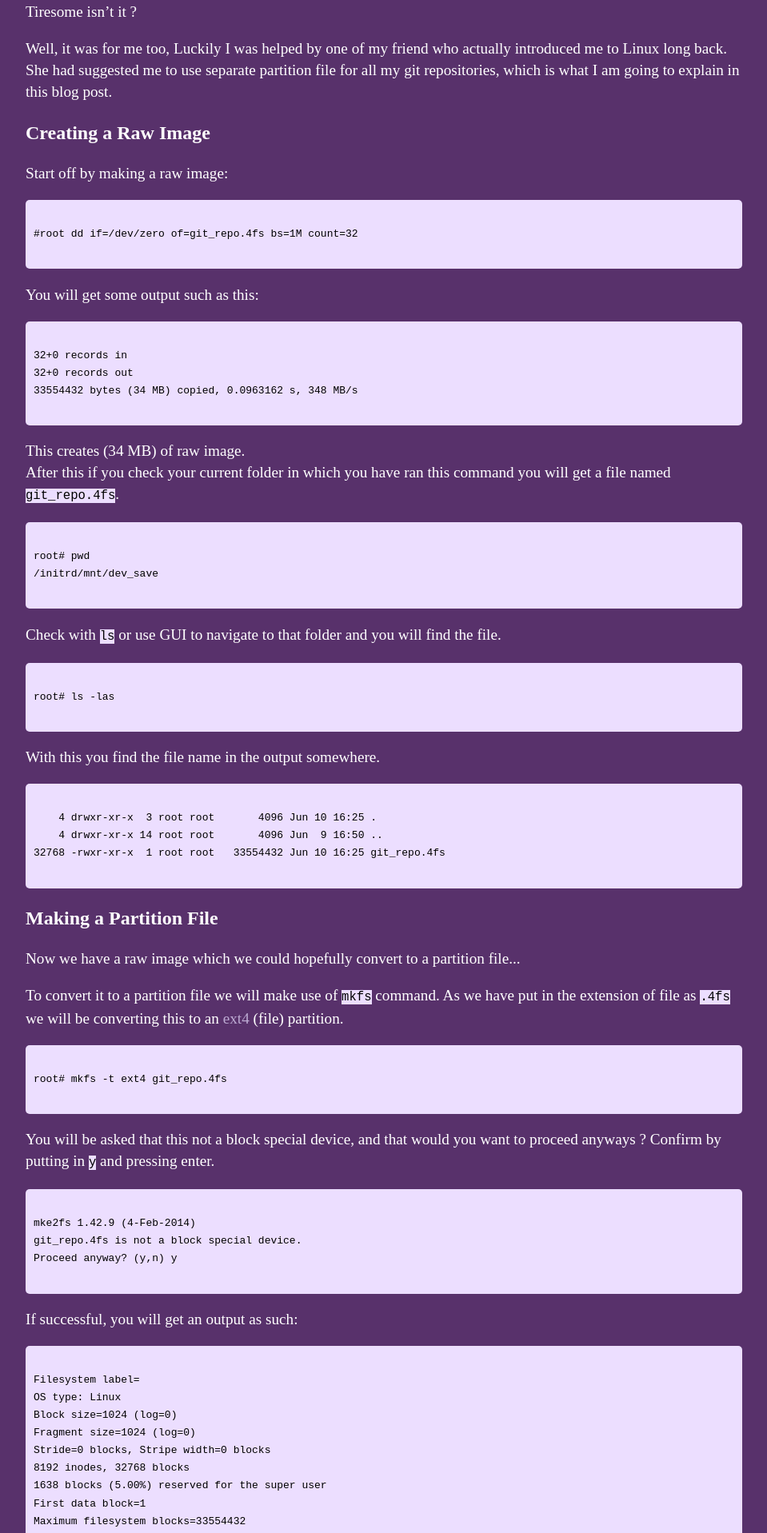
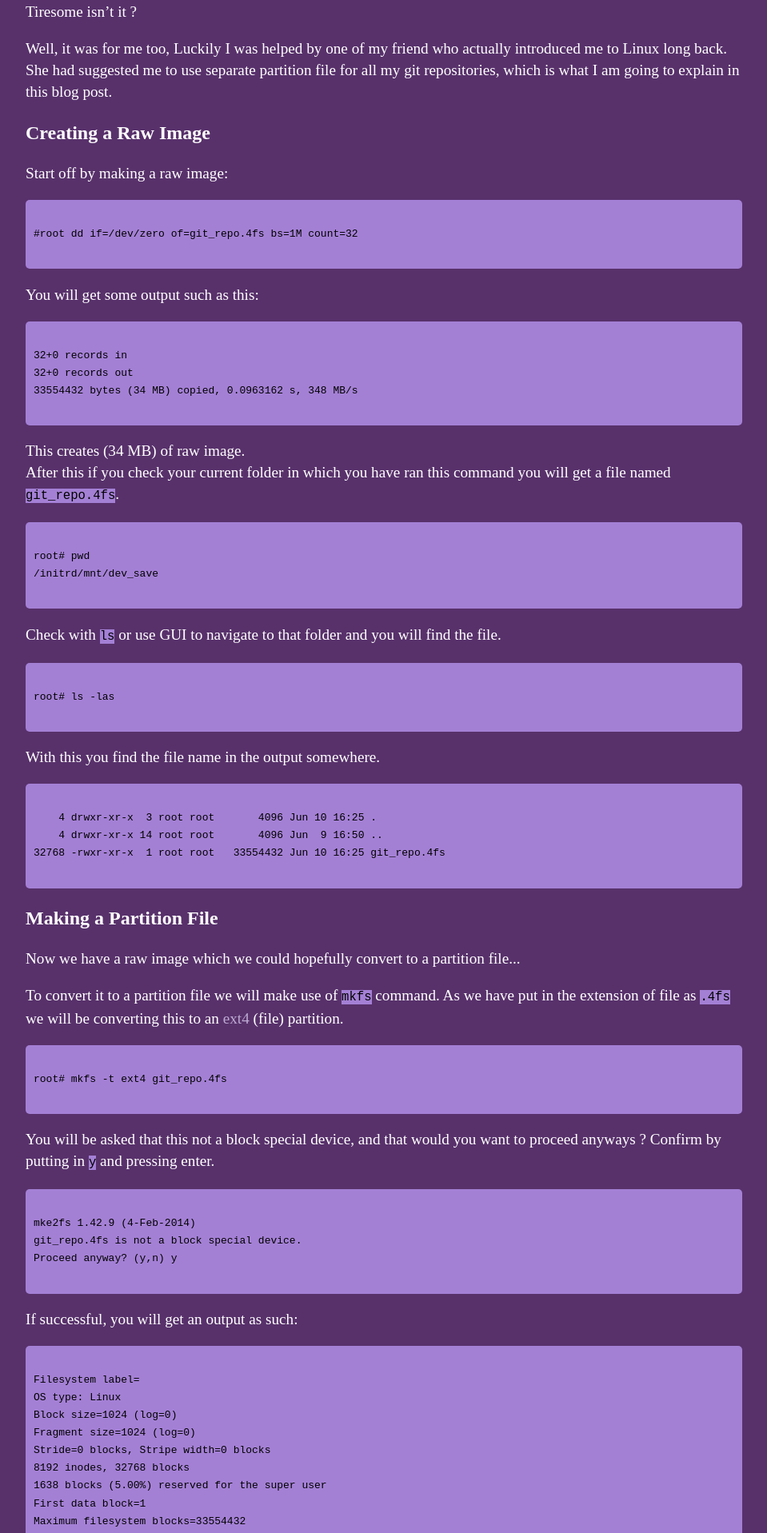
Before and after one commit to Mr-Kumar-Abhishek/Mr-Kumar-Abhishek.github.io, a Jekyll site: the page built from _posts/2016-06-11-how-to-properly-maintain-local-clones-of-git-repositories-in-linux.md, in a window 1280 px wide. Shown: the part 675-2592 px from the top of the page at 80% size, without its empty margins (160-1119 px from the left). Built offline with Jekyll 4.4.1, drawn with Linux system fonts in a browser that asks for light colours; comment, search, counter and statistics services are not loaded.

Commit message:
adjusted colors for code display

```diff
--- a/css/main.css
+++ b/css/main.css
@@ -68,11 +68,11 @@ pre {
     padding: 10px;
     overflow: auto;
     line-height: 1.7;
-    background-color: #ECDEFF;
+    background-color: #A480D5;
     border-radius: 5px;
 }
 
 code {
-    background-color: #ECDEFF;
+    background-color: #A480D5;
     color: #000;
 }
```
